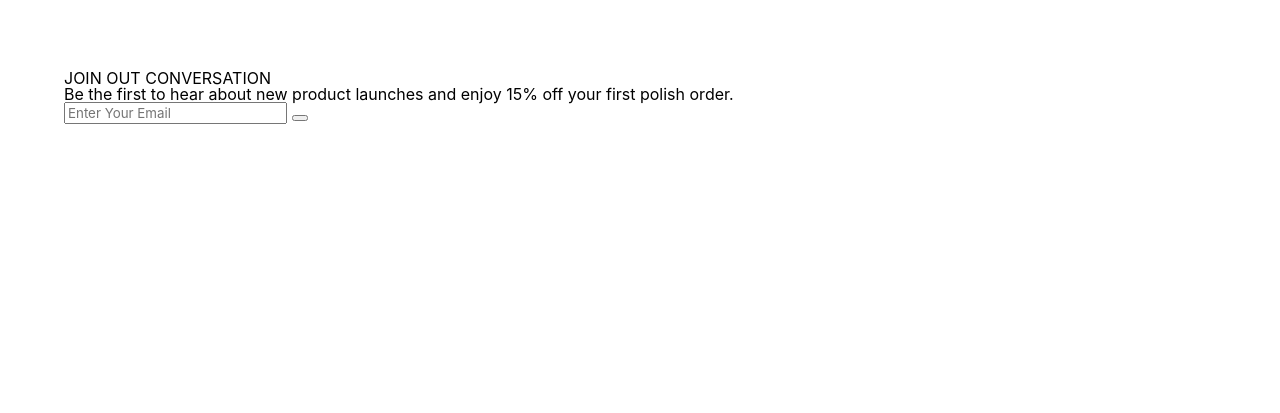
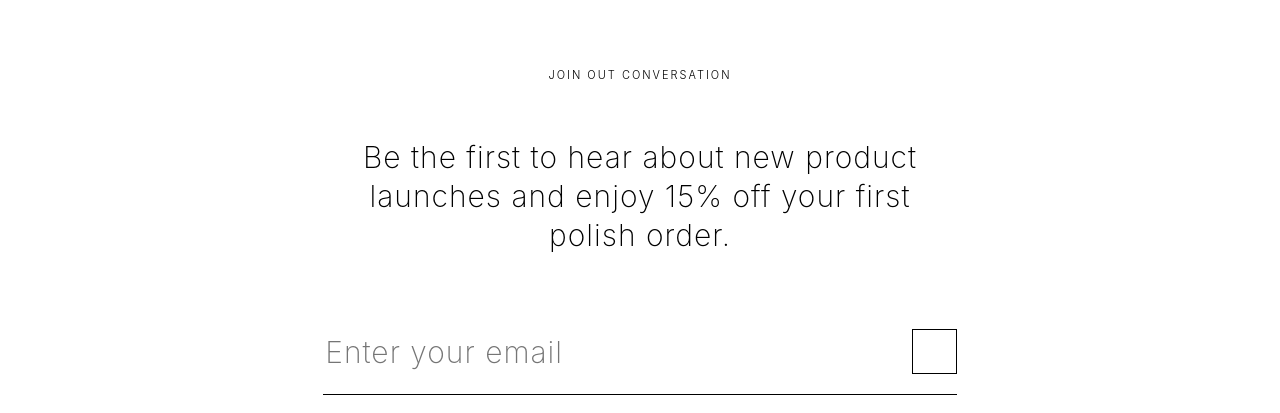
Before and after one commit to jeongjulee42/CSS_clone, a website: page clone/2_paintbox/index.html in a window 1280 px wide. Shown: the part 3390-3803 px from the top of the page. Before the commit the page ends 3594 px from the top, so only its background shows below. Drawn offline with nearby package versions, Linux system fonts and the light colour scheme; files that its build step writes are made by us from their sources.

Commit message:
Design: join section

```diff
--- a/clone/2_paintbox/index.html
+++ b/clone/2_paintbox/index.html
@@ -117,7 +117,7 @@
             your first polish order.
           </h2>
           <form>
-            <input type="text" placeholder="Enter Your Email" />
+            <input type="text" placeholder="Enter your email" />
             <button></button>
           </form>
         </section>
--- a/clone/2_paintbox/src/scss/styles.scss
+++ b/clone/2_paintbox/src/scss/styles.scss
@@ -203,3 +203,45 @@ main {
     color: black;
   }
 }
+
+.join {
+  height: 325px;
+  display: flex;
+  flex-direction: column;
+  align-items: center;
+  justify-content: space-between;
+  h5 {
+    font-size: 11px;
+    font-weight: 300;
+    letter-spacing: 2px;
+  }
+  h2 {
+    font-size: 30px;
+    font-weight: 200;
+    margin-top: 28px;
+    margin-bottom: 46px;
+    width: 50%;
+    text-align: center;
+    line-height: 1.3;
+    letter-spacing: 1px;
+  }
+  form {
+    width: 55%;
+    padding-bottom: 20px;
+    display: flex;
+    justify-content: space-between;
+    input {
+      border: 0;
+      font-size: 30px;
+      font-weight: 200;
+      letter-spacing: 1px;
+    }
+    border-bottom: 1px solid black;
+  }
+  button {
+    height: 45px;
+    width: 45px;
+    background-color: white;
+    border: 1px solid black;
+  }
+}
```
